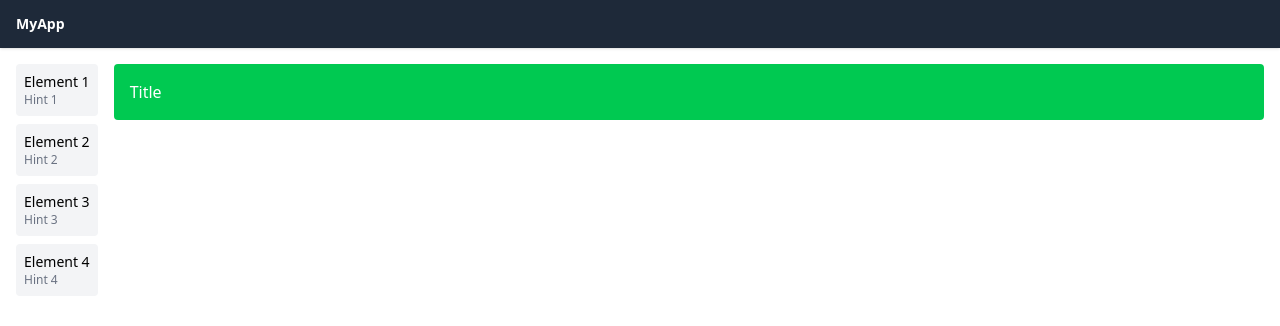
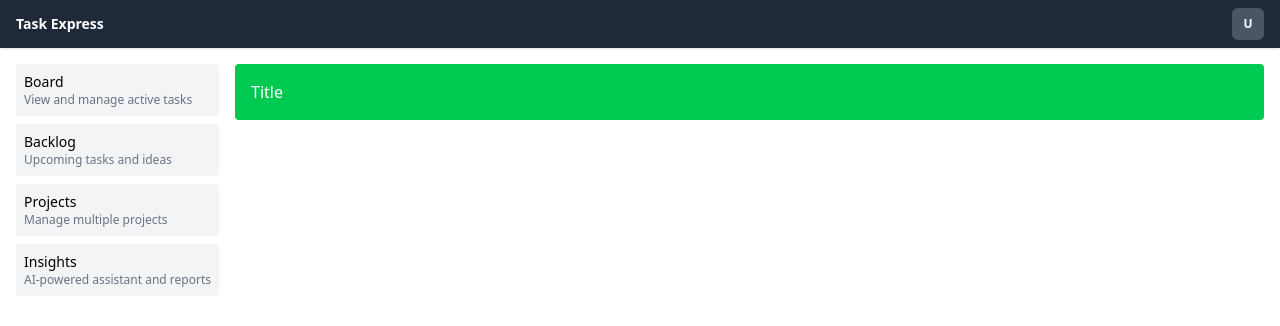
Before and after one commit to IlyaDesign-syd/task-express, a React (Vite) app: page / in a window 1280 px wide. Shown: the top 326 px of the page. Built offline with nearby package versions, Linux system fonts and the light colour scheme.

Commit message:
Added zustand state management, created top navigation bar, updated folder structure to include static data

```diff
--- a/package.json
+++ b/package.json
@@ -15,7 +15,8 @@
     "@tailwindcss/vite": "^4.1.11",
     "react": "^19.1.0",
     "react-dom": "^19.1.0",
-    "tailwindcss": "^4.1.11"
+    "tailwindcss": "^4.1.11",
+    "zustand": "^5.0.6"
   },
   "devDependencies": {
     "@eslint/js": "^9.29.0",
--- a/src/App.tsx
+++ b/src/App.tsx
@@ -1,21 +1,18 @@
-import { Sidebar } from './components/Sidebar';
-import './globals.css';
+import { Navbar } from "./components/Navbar";
+import { Sidebar } from "./components/Sidebar";
+import "./globals.css";
 
 function App() {
-
   return (
     <>
-      <nav className="bg-gray-800 text-white h-12 flex items-center px-4 shadow">
-        <h1 className="text-sm font-semibold">MyApp</h1>
-      </nav>
+      <Navbar />
 
+      {/* Everything beneath the top nav (side nav + content) */}
       <div className="flex p-4 h-[calc(100vh-3rem)]">
         <Sidebar />
 
         <main className="flex-1 pl-4">
-          <div className="bg-green-500 text-white p-4 rounded">
-            Title
-          </div>
+          <div className="bg-green-500 text-white p-4 rounded">Title</div>
         </main>
       </div>
     </>
--- /dev/null
+++ b/src/components/Navbar.tsx
@@ -0,0 +1,10 @@
+export function Navbar() {
+  return (
+    <nav className="bg-gray-800 text-white h-12 px-4 flex items-center justify-between shadow">
+      <h1 className="text-sm font-semibold">Task Express</h1>
+      <div className="w-8 h-8 bg-gray-600 rounded-md flex items-center justify-center text-xs font-bold">
+        U
+      </div>
+    </nav>
+  );
+}
--- a/src/components/Sidebar.tsx
+++ b/src/components/Sidebar.tsx
@@ -2,20 +2,11 @@ import { useState } from "react";
 import { DndContext, type DragEndEvent } from "@dnd-kit/core";
 import { SortableContext, arrayMove } from "@dnd-kit/sortable";
 import { SideNavItem } from "./SideNavItem"; // Adjust path if needed
-
-type SideNavElement = {
-  id: string;
-  name: string;
-  hint: string;
-};
+import { sideNavButtons } from "../data/navigationData";
+import type { SideNavElement } from "../types";
 
 export function Sidebar() {
-  const [sideNavElements, setSideNavElements] = useState<SideNavElement[]>([
-    { id: "element-1", name: "Element 1", hint: "Hint 1" },
-    { id: "element-2", name: "Element 2", hint: "Hint 2" },
-    { id: "element-3", name: "Element 3", hint: "Hint 3" },
-    { id: "element-4", name: "Element 4", hint: "Hint 4" },
-  ]);
+  const [sideNavElements, setSideNavElements] = useState<SideNavElement[]>(sideNavButtons);
 
   function handleDragEnd(event: DragEndEvent) {
     const { active, over } = event;
--- /dev/null
+++ b/src/data/navigationData.ts
@@ -0,0 +1,8 @@
+import type { SideNavElement } from '../types/navigation'; // adjust path as needed
+
+export const sideNavButtons: SideNavElement[] = [
+  { id: 'board', name: 'Board', hint: 'View and manage active tasks' },
+  { id: 'backlog', name: 'Backlog', hint: 'Upcoming tasks and ideas' },
+  { id: 'projects', name: 'Projects', hint: 'Manage multiple projects' },
+  { id: 'insights', name: 'Insights', hint: 'AI-powered assistant and reports' },
+];
--- /dev/null
+++ b/src/stores/userStore.ts
@@ -0,0 +1,28 @@
+import { create } from 'zustand';
+
+type User = {
+  id: string;
+  fullName: string;
+  email: string;
+  bio: string;
+};
+
+type UserState = {
+  user: User | null;
+  setUser: (user: User) => void;
+  updateUser: (updates: Partial<User>) => void;
+  clearUser: () => void;
+};
+
+export const useUserStore = create<UserState>((set) => ({
+  user: null,
+
+  setUser: (user) => set({ user }),
+
+  updateUser: (updates) =>
+    set((state) =>
+      state.user ? { user: { ...state.user, ...updates } } : { user: null }
+    ),
+
+  clearUser: () => set({ user: null }),
+}));
```
Also changed, not shown: 1 other file (tests, documents, lock files or other folders).
